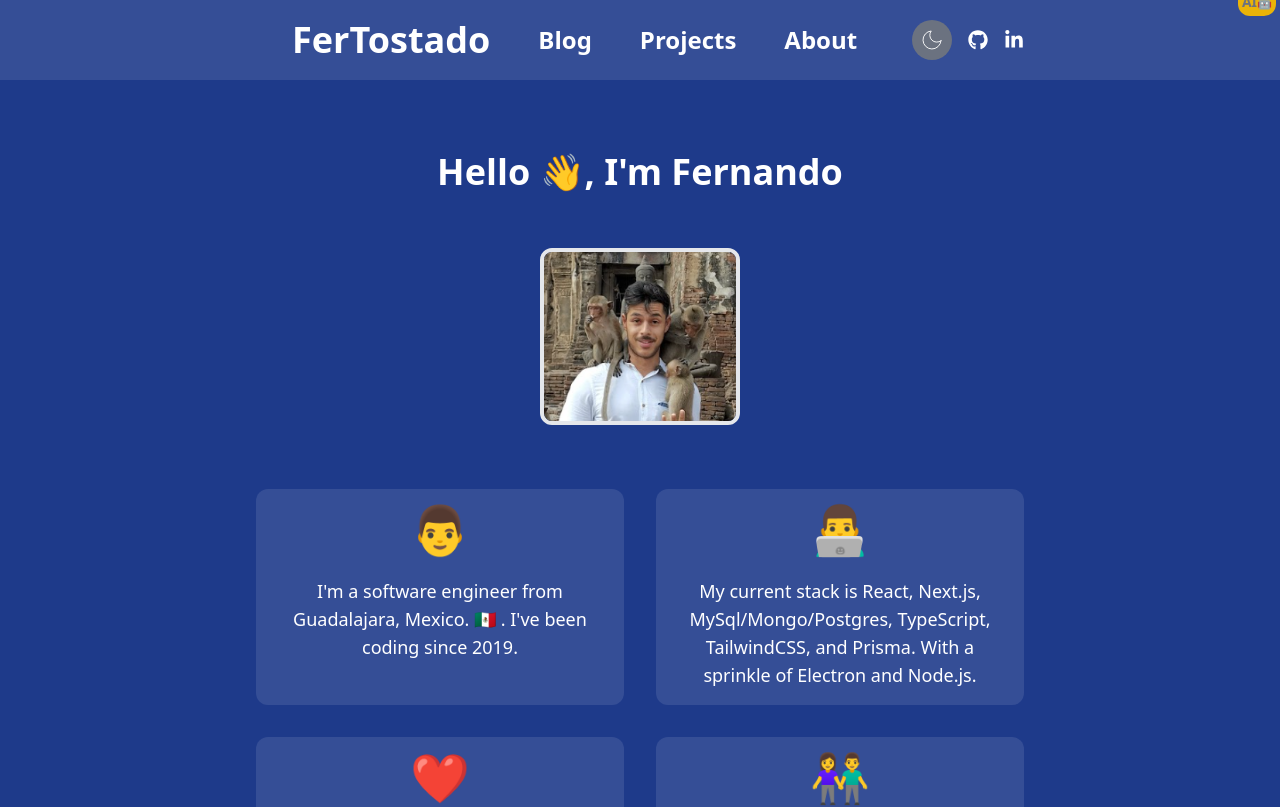
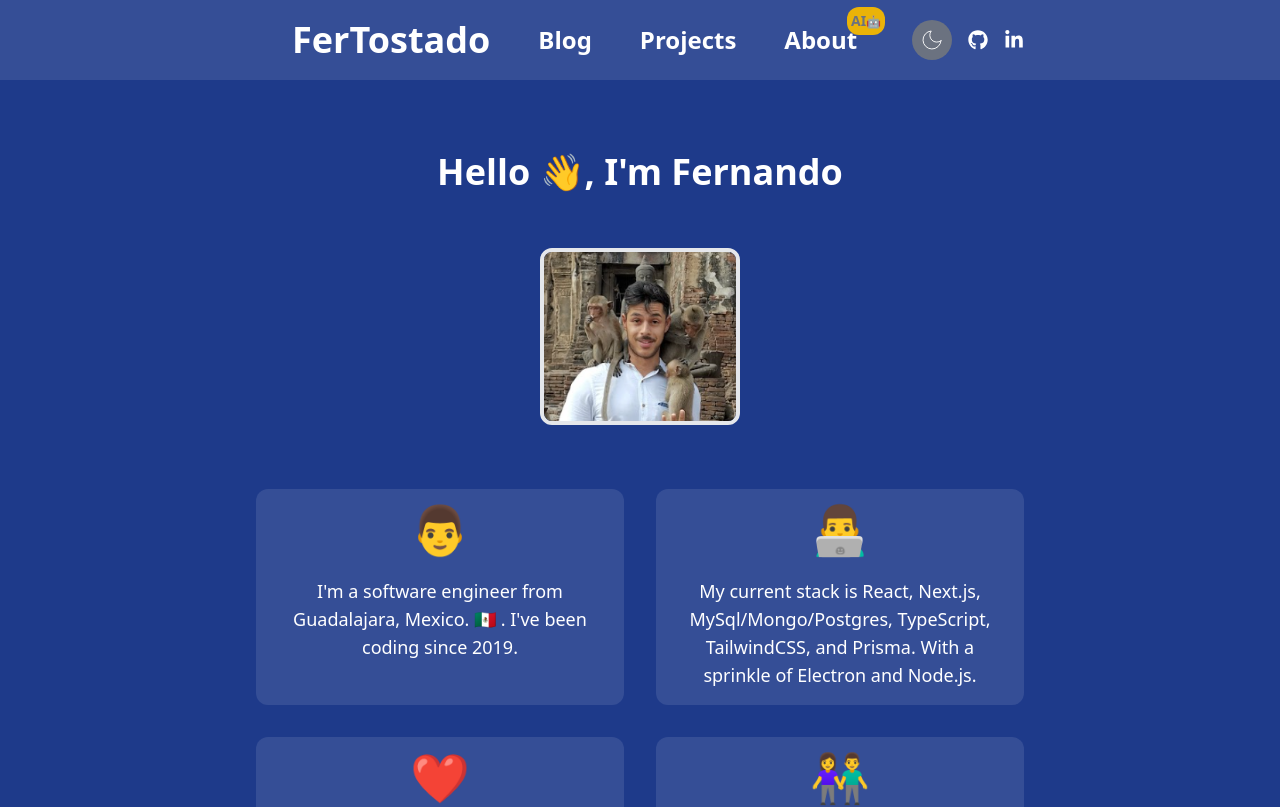
Before and after one commit to esponges/fer-personal-site, a Next.js app: page / in a window 1280 px wide. Shown: the top 807 px of the page. Built offline with nearby package versions, Linux system fonts and the light colour scheme.

Commit message:
fix badge pos

```diff
--- a/src/components/atoms/badge.tsx
+++ b/src/components/atoms/badge.tsx
@@ -26,17 +26,22 @@ export const Badge = ({
   return (
     <div
       className={twMerge(
-        "relative inline-flex items-center justify-center absolute -top-3 right-1",
+        "relative inline-flex items-center justify-center absolute -top-1 -right-4",
         className,
       )}
     >
       <span
-        className={`p-1 rounded-xl items-center justify-center
-        ${bgColor} ${textColor} ${textSize} ${iconClassName}`}
+        className={twMerge(
+          "p-1 rounded-xl items-center justify-center",
+          bgColor,
+          textColor,
+          textSize,
+          iconClassName,
+        )}
       >
         {children}
         {icon ? (
-          <span className={`${iconColor} ${iconSize}`}>{icon}</span>
+          <span className={twMerge(iconColor, iconSize)}>{icon}</span>
         ) : null}
       </span>
     </div>
--- a/src/components/atoms/navbar/navbarLink.tsx
+++ b/src/components/atoms/navbar/navbarLink.tsx
@@ -1,4 +1,5 @@
 import Link from "next/link";
+import { twMerge } from "tailwind-merge";
 
 export const NAV_LINK_HOVER_CLASS = "hover:bg-white/20 hover:text-gray";
 
@@ -31,9 +32,13 @@ export const NavbarLink = ({
       id={id}
     >
       <span
-        className={`font-color-dark--primary rounded font-bold md:p-3 ${textColor} ${textSize} ${className || ""} ${
-          !shouldDisplay ? "hidden" : ""
-        }`}
+        className={twMerge(
+          "font-color-dark--primary rounded font-bold md:p-3 relative",
+          textColor,
+          textSize,
+          className,
+          !shouldDisplay ? "hidden" : "",
+        )}
       >
         {children}
       </span>
```
